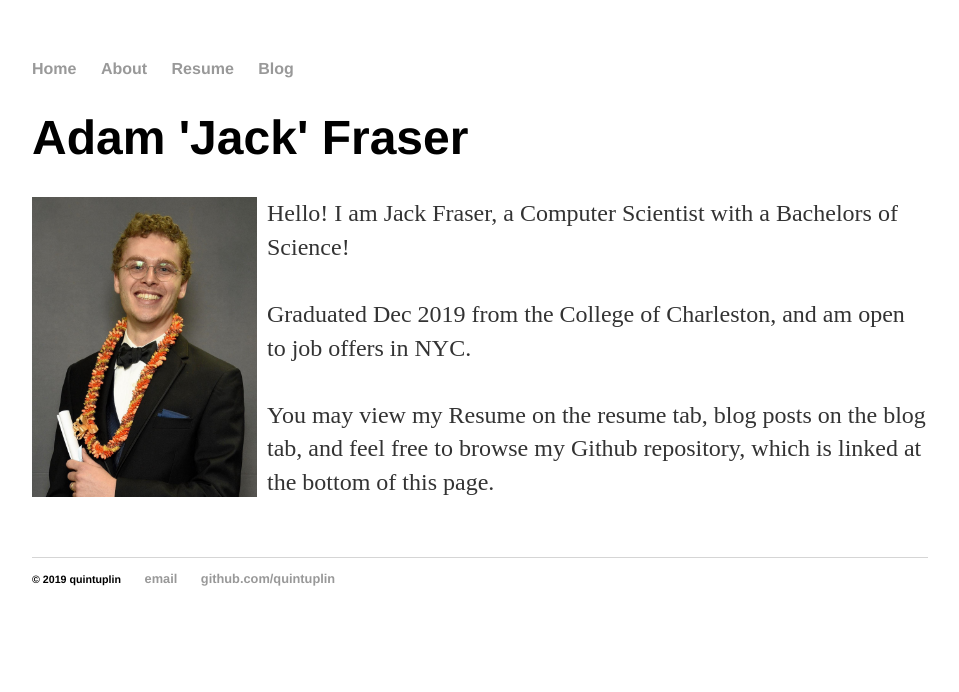
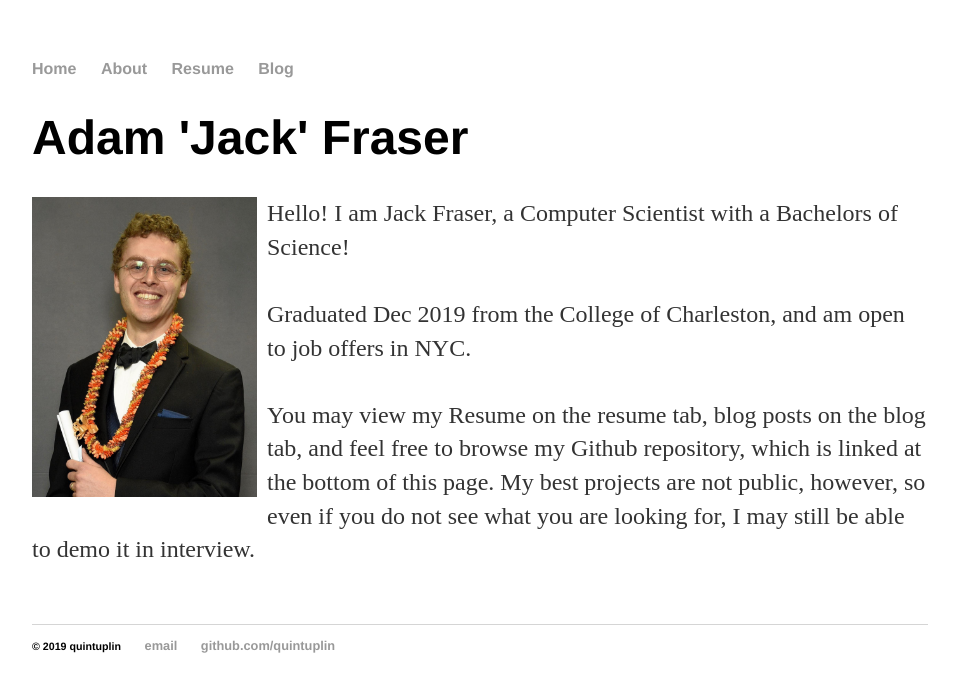
Before and after one commit to Quintuplin/quintuplin.github.io, a Jekyll site: the page built from index.html, in a window 1280 px wide. Shown: the top 692 px of the page, without its empty margins (160-1119 px from the left). Built offline with Jekyll 4.4.1, drawn with Linux system fonts in a browser that asks for light colours.

Commit message:
Update index.html

```diff
--- a/index.html
+++ b/index.html
@@ -12,7 +12,7 @@ title: Jack Fraser
 	    Graduated Dec 2019 from the College of Charleston, and am open to job offers in NYC.
 	    <br>
 	    <br>
-	    You may view my Resume on the resume tab, blog posts on the blog tab, and feel free to browse my Github repository, which is linked at the bottom of this page.
+	    You may view my Resume on the resume tab, blog posts on the blog tab, and feel free to browse my Github repository, which is linked at the bottom of this page. My best projects are not public, however, so even if you do not see what you are looking for, I may still be able to demo it in interview.
 	    <br>
 	    <br>
 	</p>
```
